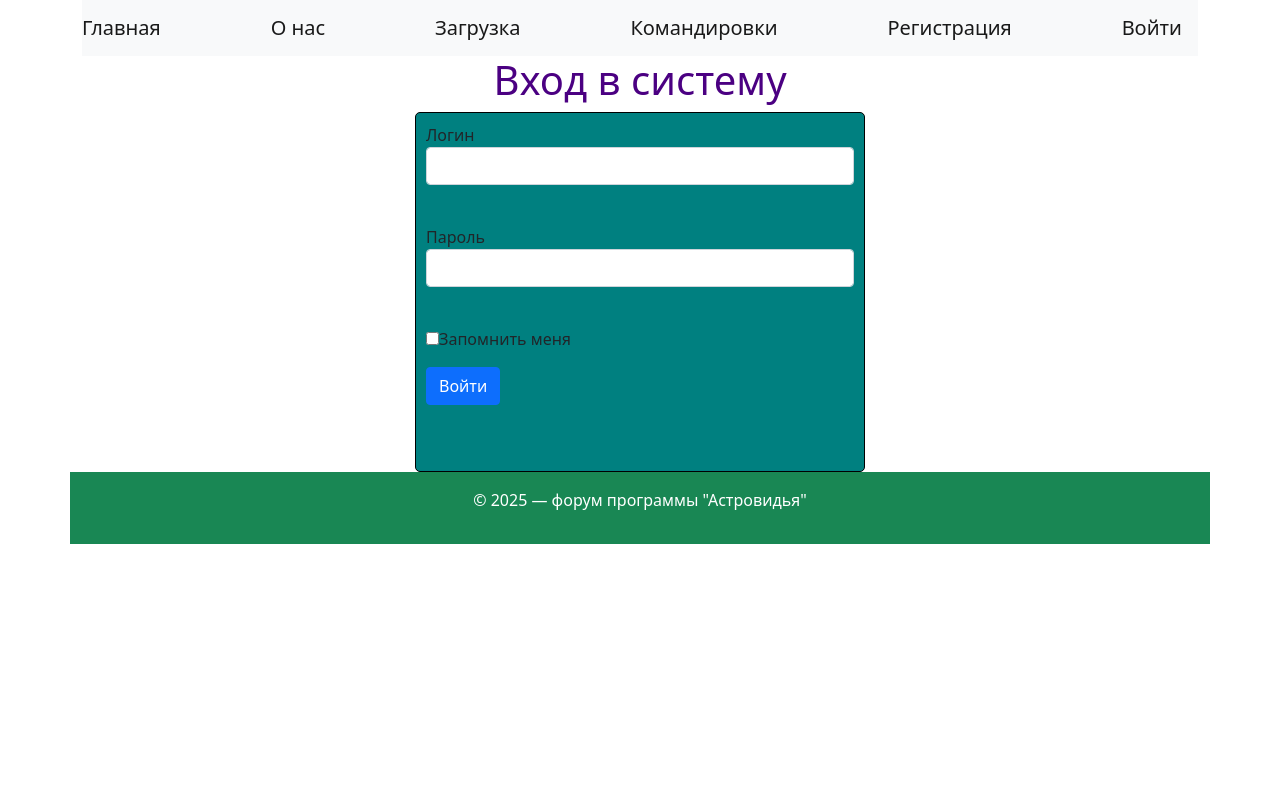
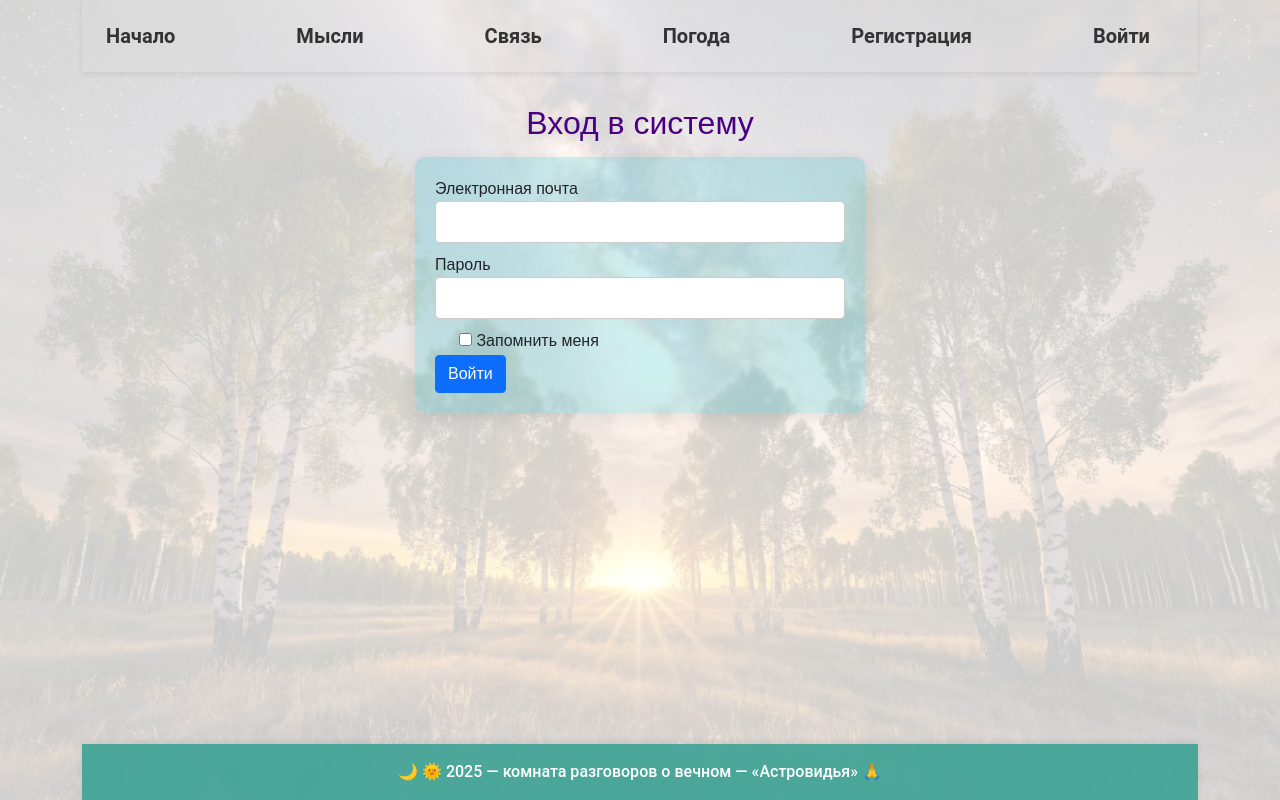
Before and after one commit to alexfirerain/TestSite, a Flask app: page /login in a window 1280 px wide. Run offline with Flask 3, Linux system fonts and the light colour scheme.

Commit message:
midnite.com

```diff
--- a/data/__all_models.py
+++ b/data/__all_models.py
@@ -1,2 +1,3 @@
 from . import user_model
 from . import consideration_model
+from . import pic_model
--- a/forms/loginform.py
+++ b/forms/login_form.py
@@ -5,7 +5,7 @@ from wtforms.validators import DataRequired
 
 
 class LoginForm(FlaskForm):
-    email = StringField('Логин', validators=[DataRequired('укажите почту регистрации')])
+    email = StringField('Электронная почта', validators=[DataRequired('укажите почту регистрации')])
     password = PasswordField('Пароль', validators=[DataRequired('укажите пароль')])
     remember_me = BooleanField('Запомнить меня')
     submit = SubmitField('Войти')
--- a/forms/user_registering.py
+++ b/forms/register_form.py
@@ -5,10 +5,10 @@ from wtforms.fields.simple import EmailField, TextAreaField
 from wtforms.validators import DataRequired
 
 
-class Register(FlaskForm):
+class RegisterForm(FlaskForm):
     name = StringField('Ваше имя', validators=[DataRequired('Введите Ваше имя')])
     email = EmailField('Почта', validators=[DataRequired('Введите корректный Email')])
     password = PasswordField('Пароль', validators=[DataRequired('Пароль обязателен')])
-    password_again = PasswordField('Повторите пароль', validators=[DataRequired('Нужно подтвердить пароль')])
-    about = TextAreaField('Немного напишите про себя')
+    password_repeat = PasswordField('Повторите пароль', validators=[DataRequired('Нужно подтвердить пароль')])
+    self_description = TextAreaField('Немного о себе')
     submit = SubmitField('Регистрация')
--- a/main.py
+++ b/main.py
@@ -1,34 +1,33 @@
 import os, sqlite3
 
-from flask import Flask, url_for, request, render_template, redirect
+from flask import Flask, url_for, request, render_template, redirect, flash
 from flask_login import LoginManager, login_user, logout_user, login_manager, current_user
 from werkzeug.utils import secure_filename
 
-from crud import TripRepository
+from site_repository import *
 
 from data import db_session
 from data.consideration_model import Consideration
 from data.user_model import User
-from forms.loginform import LoginForm
-from forms.user_registering import Register
+from forms.login_form import LoginForm
+from forms.register_form import RegisterForm
 from flask_login import LoginManager, login_user, logout_user
 
 app = Flask(__name__)
-# db = TripRepository('db/trippers.sqlite', 'users')
+# repo = SiteRepository('db/site_database.sqlite')
 
 login_manager = LoginManager()
 login_manager.init_app(app)
 
-debug = True
+debug = False
 app.config['UPLOAD_FOLDER'] = 'uploads/'
-app.config['SECRET_KEY'] = ('В пуранической вистoрии пахтанья Молочного океана дэвы и aсуры'
-                            'испольzовали Мандару как мутовку, а $ме́я Васуки — как верёвку!')
-ALLOWED_EXTENSIONS = {'txt', 'csv', 'pdf', 'png', 'jpg', 'jpeg', 'gif', 'zip', 'rar', '7z'}
+app.config['SECRET_KEY'] = ('readthefuckingmanualonlythenfuck')
+PIC_EXTENSIONS = {'png', 'jpg', 'jpeg', 'gif'}
 
 
-def allowed_file(filename: str) -> bool:
+def allowed_pic_ext(filename: str) -> bool:
     return ('.' in filename
-            and filename.rsplit('.', 1)[1].lower() in ALLOWED_EXTENSIONS)
+            and filename.rsplit('.', 1)[1].lower() in PIC_EXTENSIONS)
 
 
 @app.route('/')
@@ -44,26 +43,30 @@ def index():
 
 @login_manager.user_loader
 def load_user(user_id):
-    db_sess = db_session.create_session()
-    return db_sess.query(User).get(user_id)
+    # db_sess = db_session.create_session()
+    # return db_sess.query(User).get(user_id)
+    return get_user_by_id(user_id)
 
 
 @app.route('/login', methods=['GET', 'POST'])
 def login():
     l_form = LoginForm()
     if l_form.validate_on_submit():
-        db_sess = db_session.create_session()
-        user = db_sess.query(User).filter(User.email == l_form.email.data).first()
-        if user:
-            if user.check_password(l_form.password.data):
-                login_user(user, remember=l_form.remember_me.data)
-                return redirect('/')
-            return render_template('login.html',
-                               message='Неверный логин или пароль',
-                               title='Ошибка авторизации',
-                               form=l_form)
-        return redirect('/register', warnings='Неизвестный пользователь! Зарегистрировать?')
-    return render_template('login.html', title='Авторизация', form=l_form)
+        user = get_user_by_email(l_form.email.data)
+        if user and user.check_password(l_form.password.data):
+            # успешный вход
+            login_user(user, remember=l_form.remember_me.data)
+            return redirect('/')
+        elif user:
+            l_form.password.errors.append('Неверный пароль')
+        else:
+            # пользователь не найден
+            l_form.email.errors.append('Пользователь с такой почтой не зарегистрирован')
+
+    return render_template('login.html',
+                           title='Неуспешный вход',
+                           form=l_form,
+                           message=request.args.get('message'))
 
 
 @app.route('/logout')
@@ -74,32 +77,31 @@ def logout():
 
 @app.route('/register', methods=['POST', 'GET'])
 def register():
-    r_form = Register()
+    r_form = RegisterForm()
     if r_form.validate_on_submit():
         # если пароли не совпали
-        if r_form.password.data != r_form.password_again.data:
+        if r_form.password.data != r_form.password_repeat.data:
             return render_template('register.html',
                                    title='Регистрация',
                                    message='Пароли не совпадают',
                                    form=r_form)
 
-        db_sess = db_session.create_session()
-
-        # Если пользователь с таким E-mail в базе уже есть
-        if db_sess.query(User).filter(User.email == r_form.email.data).first():
+        # Если пользователь с таким E-mail в базе уже
+        if get_user_by_email(r_form.email.data) is not None:
             return render_template('register.html',
                                    title='Регистрация',
-                                   message='Такой пользователь уже есть',
+                                   message='Пользователь с такой почтой уже зарегистрирован',
                                    form=r_form)
         user = User(
             name=r_form.name.data,
             email=r_form.email.data,
-            about=r_form.about.data
+            about=r_form.self_description.data
         )
         user.set_password(r_form.password.data)
-        db_sess.add(user)
-        db_sess.commit()
+        save_user(user)
+        flash('Регистрация кажется успешно завершённой, заходите!')
         return redirect('/login')
+
     return render_template('register.html',
                            title='Регистрация', form=r_form)
 
@@ -109,6 +111,21 @@ def register():
 @app.route('/about')
 def about():
     return render_template('about.html', title='О нас', user='посетитель')
+
+
+def create_default_admin():
+    """Создать админа, если его нет"""
+    users = get_all_users()
+    if not users:
+        admin = User(
+            name="admin",
+            email="s@w.a",
+            about="тестовый админ",
+            level=1
+        )
+        admin.set_password("111")  # Можно поменять на любой пароль
+        save_user(admin)
+        print("Создан администратор по умолчанию")
 
 
 # @app.route('/trip/')
@@ -167,7 +184,7 @@ def file_upload():
 
         if filename == '':
             return 'Файл без имени', '400 BAD REQUEST'
-        if file and allowed_file(filename):
+        if file and allowed_pic_ext(filename):
             proper_name = secure_filename(filename)
             file.save(os.path.join(app.config['UPLOAD_FOLDER'], proper_name))
             return f'Файл {filename} успешно загружен!<br>'
@@ -179,6 +196,22 @@ def not_found(e):
     return render_template('404.html', title='Неизвестная страница'), '404 NOT FOUND'
 
 
+def create_default_admin():
+    """Создать админа, если его нет"""
+    users = get_all_users()
+    if not users:
+        admin = User(
+            name="admin",
+            email="s@w.a",
+            about="тестовый админ",
+            level=1
+        )
+        admin.set_password("111")  # Можно поменять на любой пароль
+        save_user(admin)
+        print("Создан администратор по умолчанию")
+
+
 if __name__ == '__main__':
-    db_session.global_init('db/test_site_db.sqlite')
+    db_session.global_init('db/site_database.sqlite')
+    create_default_admin()
     app.run(host='localhost', port=5000, debug=debug)
--- a/static/css/style.css
+++ b/static/css/style.css
@@ -1,17 +1,77 @@
+html, body {
+    height: 100%;
+    margin: 0;
+}
+
+.container {
+    display: flex;
+    flex-direction: column;
+    min-height: 100vh;
+}
+
+main {
+    flex: 1; /* позволит main "растягиваться" */
+}
+
 h1 {
     color: indigo;
     text-align: center;
+    margin-top: 2rem;
+    font-size: 2rem;
 }
 
 form.login_form {
     max-width: 450px;
-    margin-left: auto;
-    margin-right: auto;
-    background-color: teal;
-    padding: 10px;
-    border-radius: 5px;
-    border: 1px solid black;
+    margin: 15px auto;
+    background-color: rgba(10, 180, 200, 0.2); /* более светлый и полупрозрачный */
+    padding: 20px;
+    border-radius: 10px;
+    box-shadow: 0 4px 15px rgba(0, 0, 0, 0.1); /* тень */
+    backdrop-filter: blur(1px); /* эффект стекла */
+    border: none; /* убираем чёрную рамку */
 }
+
+
+/* Строка навигации */
+.custom-navbar {
+    display: flex;
+    flex-wrap: wrap;
+    justify-content: space-between;
+    align-items: center;
+    background-color: transparent;
+    backdrop-filter: blur(4px);
+    -webkit-backdrop-filter: blur(4px);
+    padding: 1rem 1.5rem;
+    box-shadow: 0 2px 6px rgba(0, 0, 0, 0.08);
+    font-family: 'Roboto', sans-serif;
+}
+
+.custom-navbar a.navbar-brand {
+    color: #333;
+    font-weight: 600;
+    margin-right: 1.5rem;
+    text-decoration: none;
+    white-space: nowrap;
+    /* font-family: 'Baskerville', 'Times New Roman', serif; */
+    font-size: 1.25rem;
+}
+
+.custom-navbar a.navbar-brand:hover {
+    color: #507bff;
+}
+
+@media (max-width: 600px) {
+    .custom-navbar {
+        flex-direction: column;
+        align-items: flex-start;
+    }
+
+    .custom-navbar a.navbar-brand {
+        margin: 0.75rem 0;
+        font-size: 1.1rem;
+    }
+}
+
 
 .upload_form {
     max-width: 450px;
@@ -22,3 +82,81 @@ form.login_form {
 .error {
     color: red;
 }
+
+body {
+    position: relative;
+    margin: 0;
+    padding: 0;
+    min-height: 100vh;
+    font-family: Arial, sans-serif;
+}
+
+body::before {
+    content: "";
+    position: absolute;
+    top: 0;
+    left: 0;
+    width: 100%;
+    height: 100%;
+    background-image: url("/static/img/backheaven.jpg");
+    background-size: cover;
+    background-position: center center;
+    background-repeat: no-repeat;
+    opacity: 0.2; /* регулировка прозрачности */
+    filter: grayscale(25%) sepia(25%) hue-rotate(0deg) saturate(1.4);
+    z-index: -1;
+}
+
+* {
+    box-sizing: border-box;
+}
+
+@media (max-width: 600px) {
+    form.login_form, .upload_form {
+        max-width: 90%;
+        padding: 10px;
+    }
+
+    h1 {
+        font-size: 1.2rem;
+    }
+}
+
+.footer {
+    background-color: rgba(40, 155, 140, 0.8);
+    backdrop-filter: blur(4px);
+    -webkit-backdrop-filter: blur(6px);
+    color: white;
+    text-align: center;
+    padding: 1rem 0;
+    box-shadow: 0 -2px 6px rgba(0, 0, 0, 0.08);
+}
+
+.footer p {
+    margin: 0;
+    font-family: 'Roboto', sans-serif;
+    color: white;
+    font-size: 1rem;
+    font-weight: 500;
+}
+
+.form-control {
+    width: 100%;
+    padding: 8px;
+    margin-bottom: 10px;
+    border: 1px solid #ccc;
+    border-radius: 4px;
+}
+
+.alert {
+    padding: 10px;
+    margin-top: 5px;
+    border-radius: 4px;
+    font-size: 0.9rem;
+}
+
+.alert-danger {
+    background-color: #f8d7da;
+    color: #721c24;
+    border: 1px solid #f5c6cb;
+}
--- a/templates/base.html
+++ b/templates/base.html
@@ -3,7 +3,7 @@
 <head>
     <meta charset="UTF-8">
     <meta name="viewport" content="width=device-width, initial-scale=1">
-    <link rel="shortcut icon" href="{{url_for('static', filename='img/fav_32.ico')}}" type="image/png">
+    <link rel="shortcut icon" href="{{url_for('static', filename='img/fav_128.ico')}}" type="image/png">
     <link href="https://cdn.jsdelivr.net/npm/bootstrap@5.0.2/dist/css/bootstrap.min.css" rel="stylesheet"
           integrity="sha384-EVSTQN3/azprG1Anm3QDgpJLIm9Nao0Yz1ztcQTwFspd3yD65VohhpuuCOmLASjC" crossorigin="anonymous">
     <link rel="stylesheet" href="{{url_for('static', filename='css/style.css')}}">
@@ -11,38 +11,33 @@
 </head>
 <body>
 <div class="container">
-    <div class="row">
     <header>
-            <nav class="navbar navbar-light bg-light">
-                <a href="/" class="navbar-brand">Главная</a>
-                <a href="/about" class="navbar-brand">О нас</a>
-                <a href="/uploading" class="navbar-brand">Загрузка</a>
-                <a href="/trip" class="navbar-brand">Командировки</a>
+        <nav class="custom-navbar">
+            <a href="/" class="navbar-brand">Начало</a>
+            <a href="/considerations" class="navbar-brand">Мысли</a>
+            <a href="/about" class="navbar-brand">Связь</a>
+            <a href="/weather" class="navbar-brand">Погода</a>
             {% if current_user.is_authenticated %}
-                <a class="navbar-brand" href="/logout">{{current_user.name}}</a>
+            <a class="navbar-brand" href="/cabinet">Кабинет</a>
+            <a class="navbar-brand" href="/logout">Выйти</a>
             {% else %}
             <a href="/register" class="navbar-brand">Регистрация</a>
             <a href="/login" class="navbar-brand">Войти</a>
             {% endif %}
         </nav>
     </header>
-    </div>
 
-    <div class="row">
     <main>
         {% block content %}{% endblock %}
     </main>
-    </div>
 
-    <div class="row">
-        <footer class="bg-success text-white text-center py-3">
-            <p>&copy; 2025 &mdash; форум программы "Астровидья"</p>
+    <footer class="footer">
+        <p> 🌙 🌞 2025 &mdash; комната разговоров о вечном — «Астровидья» 🙏 </p>
         </footer>
 </div>
-</div>
-<script src="https://cdn.jsdelivr.net/npm/bootstrap@5.3.5/dist/js/bootstrap.bundle.min.js" integrity="sha384-k6d4wzSIapyDyv1kpU366/PK5hCdSbCRGRCMv+eplOQJWyd1fbcAu9OCUj5zNLiq" crossorigin="anonymous"></script>
+<script src="https://cdn.jsdelivr.net/npm/bootstrap@5.3.5/dist/js/bootstrap.bundle.min.js"
+        integrity="sha384-k6d4wzSIapyDyv1kpU366/PK5hCdSbCRGRCMv+eplOQJWyd1fbcAu9OCUj5zNLiq"
+        crossorigin="anonymous"></script>
 
 </body>
 </html>
-
-<!--в статике храним: стили, мультимедиа, фронт-скрипты — и всё-->
--- a/templates/login.html
+++ b/templates/login.html
@@ -2,39 +2,40 @@
 
 {% block content %}
 <h1>Вход в систему</h1>
+{% with messages = get_flashed_messages() %}
+  {% if messages %}
+    {% for message in messages %}
+      <div class="alert alert-success">{{ message }}</div>
+    {% endfor %}
+  {% endif %}
+{% endwith %}
 <form method="post" class="login_form" novalidate>
     {{ form.csrf_token }}
-    <p>
-        {{ form.email.label }} <br>
-        {{ form.email(class="form-control") }}<br>
 
+    <div class="form-group">
+        {{ form.email.label }}
+        {{ form.email(class="form-control") }}
         {% for error in form.email.errors %}
-            <div class="alert-danger" role="alert">{{error}}</div>
+            <div class="alert alert-danger">{{ error }}</div>
         {% endfor %}
-    <p>
-        {{form.password.label}}<br>
-        {{form.password(class="form-control", type="password")}}<br>
+    </div>
 
+    <div class="form-group">
+        {{ form.password.label }}
+        {{ form.password(class="form-control", type="password") }}
         {% for error in form.password.errors %}
-            <div class="alert-danger" role="alert">{{error}}</div>
+            <div class="alert alert-danger">{{ error }}</div>
         {% endfor %}
-    <p>{{ form.remember_me()}}{{ form.remember_me.label}}</p>
-    <p>{{ form.submit(type="submit", class="btn btn-primary")}}</p>
+    </div>
 
-    <p>&nbsp;</p>
-<!--  неразрывный пробел -->
+    <div class="form-check">
+        {{ form.remember_me() }}
+        {{ form.remember_me.label }}
+    </div>
 
-<!--            {% for field in form if field.name != 'csrf_token' %}-->
-<!--            <div>-->
-<!--                {{ field.label() }}-->
-<!--                {{ field }}-->
-
-<!--                {% for error in field.errors %}-->
-<!--                    <div class="error" role="alert">{{ error }}</div>-->
-<!--                {% endfor %}-->
-<!--            </div>-->
-<!--            {% endfor %}-->
-
-    </form>
+    <div>
+        {{ form.submit(class="btn btn-primary") }}
+    </div>
+</form>
 
 {% endblock %}
```
Also changed, not shown: crud.py (deleted, +0 -24 lines), data/consideration_model.py (+5 -4 lines), data/file_model.py (deleted, +0 -7 lines), data/pic_model.py (added, +15 -0 lines), data/user_model.py (+7 -4 lines), db/trippers.sql (deleted, +0 -32 lines), site_repository.py (added, +90 -0 lines), templates/about.html (+10 -0 lines), templates/index.html (+6 -2 lines), templates/register.html (+15 -25 lines), db/trippers.sqlite (deleted), static/img/backheaven.jpg (renamed from static/img/berkana_galo_2025.jpg). Lines whose indentation alone changed are shown as unchanged.
